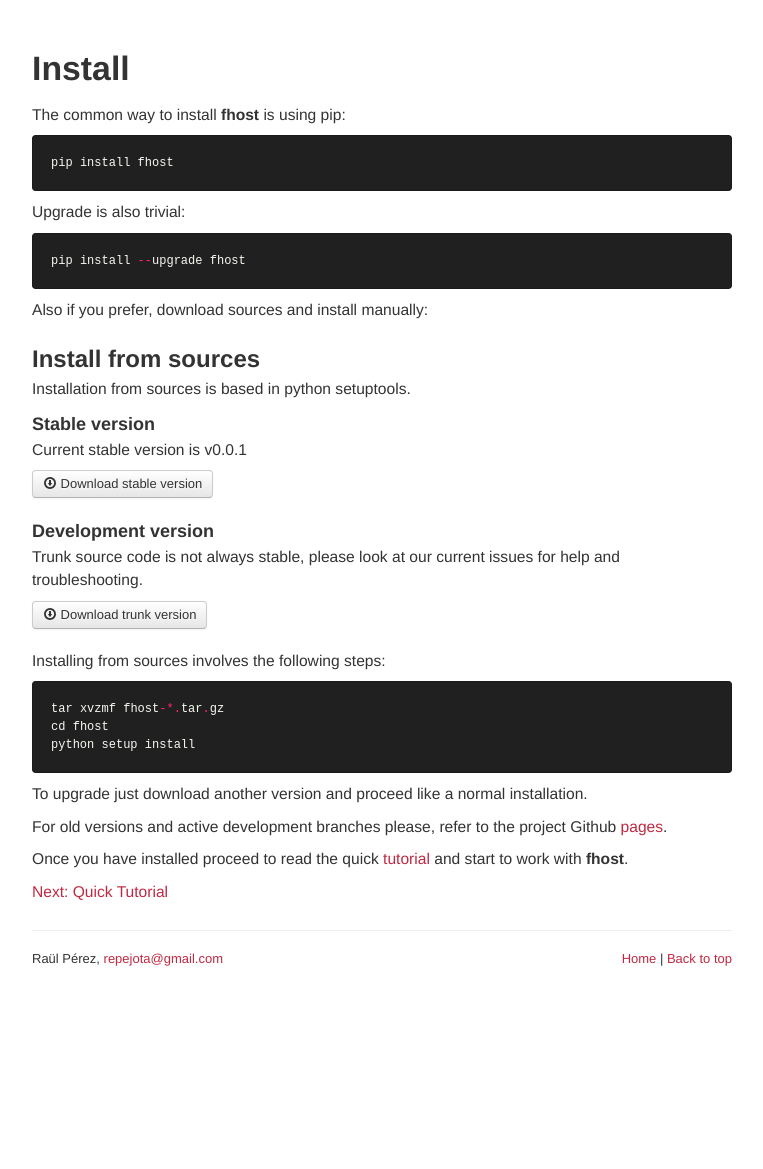
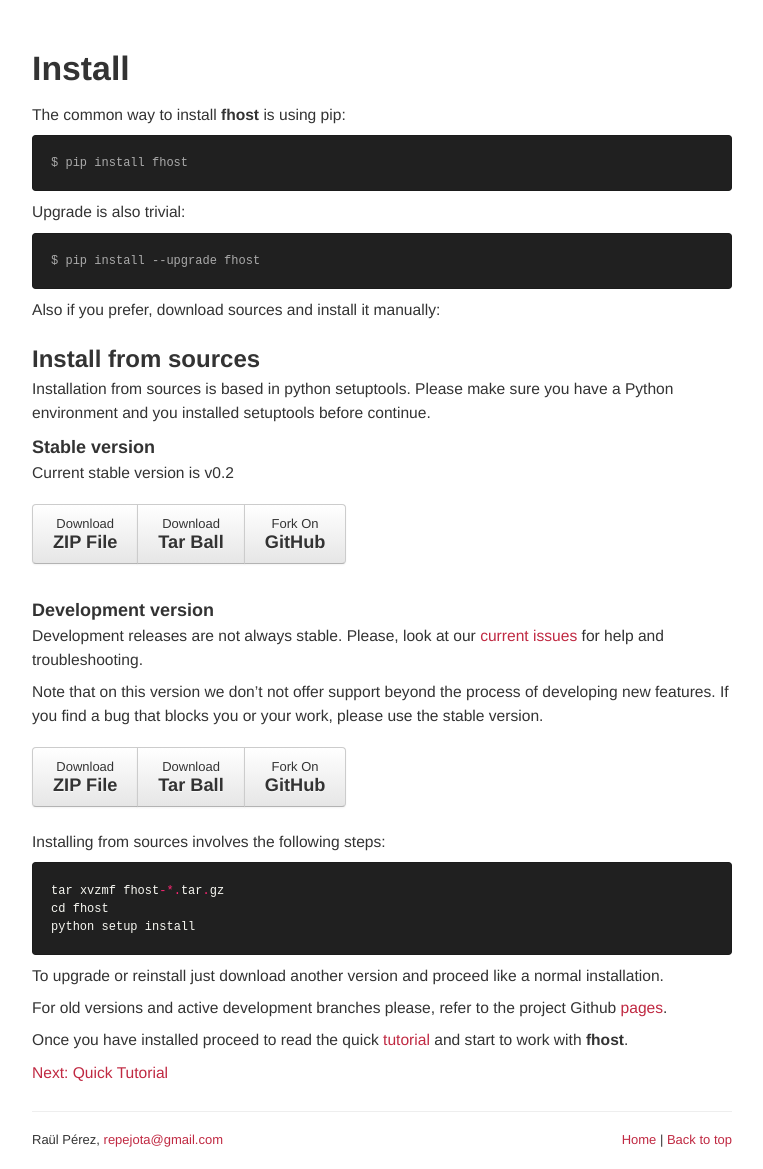
Before and after one commit to repejota/fhost, a Sphinx documentation site: the page built from docs/install.rst, in a window 1280 px wide. Shown: the whole page, without its empty margins (258-1021 px from the left). Built offline with Sphinx 7.4.7, drawn with Linux system fonts in a browser that asks for light colours; before the commit the page ends 988 px from its top, so only the background shows below that.

Commit message:
Some fixes before 0.2 release

```diff
--- a/README.rst
+++ b/README.rst
@@ -1,6 +1,6 @@
 fhost
 =====
 
-A python module that allows you to create, list, and modify Hosts file entries
+A python module that allows you to create, list, and modify local hosts file entries.
 
-`Learn more <http://github.com/repejota/fhost>`_.
+`Learn more <https://repejota.github.com/fhost>`_
--- a/docs/.themes/fhost/static/fhost.css
+++ b/docs/.themes/fhost/static/fhost.css
@@ -81,3 +81,26 @@
 [class^="icon-"], [class*=" icon-"] {
     background-image: url("glyphicons-halflings.png") !important;
 }
+
+div.download-buttons-home {
+    margin-top: 20px;
+}
+div.download-buttons-home div.current-version {
+    text-align: center;
+    font-size: 0.8em;
+}
+div.download-buttons-home div.current-version span.version {
+    font-weight: bold;
+    color: #666;
+}
+a.zip,
+a.tar,
+a.github {
+    padding: 10px 20px;
+    margin-bottom: 5px;
+}
+a.zip strong,
+a.tar strong,
+a.github strong {
+    font-size: 1.4em;
+}
--- a/docs/install.rst
+++ b/docs/install.rst
@@ -2,53 +2,55 @@
 Install
 =======
 
-The common way to install **fhost** is using pip:
+The common way to install **fhost** is using pip: ::
 
-::
+    $ pip install fhost
 
-    pip install fhost
+Upgrade is also trivial: ::
 
-Upgrade is also trivial:
+    $ pip install --upgrade fhost
 
-::
-
-    pip install --upgrade fhost
-
-Also if you prefer, download sources and install manually:
+Also if you prefer, download sources and install it manually:
 
 Install from sources
 --------------------
 
-Installation from sources is based in python setuptools.
+Installation from sources is based in python setuptools. Please make sure you
+have a Python environment and you installed setuptools before continue.
 
 Stable version
 ^^^^^^^^^^^^^^
 
-Current stable version is |version|
+Current stable version is v0.2
 
 .. raw:: html
 
-   <p style="margin-bottom: 20px">
-   <a href="" class="btn">
-   <i class="icon-download"></i>
-   Download stable version
-   </a>
-   </p>
+    <div class="btn-group download-buttons-home">
+    <a class="btn zip">Download<br/><strong>ZIP File</strong></a>
+    <a class="btn tar">Download<br/><strong>Tar Ball</strong></a>
+    <a class="btn github">Fork On<br/><strong>GitHub</strong></a>
+    </div>
+    <br/>
 
 Development version
 ^^^^^^^^^^^^^^^^^^^
 
-Trunk source code is not always stable, please look at our current issues
+Development releases are not always stable. Please, look at our
+`current issues <https://github.com/repejota/fhost/issues>`_
 for help and troubleshooting.
+
+Note that on this version we don't not offer support beyond the
+process of developing new features. If you find a bug that blocks you
+or your work, please use the stable version.
 
 .. raw:: html
 
-   <p style="margin-bottom: 20px">
-   <a href="" class="btn">
-   <i class="icon-download"></i>
-   Download trunk version
-   </a>
-   </p>
+    <div class="btn-group download-buttons-home">
+    <a href="https://github.com/repejota/fhost/zipball/master" class="btn zip">Download<br/><strong>ZIP File</strong></a>
+    <a href="https://github.com/repejota/fhost/tarball/master" class="btn tar">Download<br/><strong>Tar Ball</strong></a>
+    <a href="https://github.com/repejota/fhost/fork" class="btn github">Fork On<br/><strong>GitHub</strong></a>
+    </div>
+    <br/>
 
 
 Installing from sources involves the following steps:
@@ -59,7 +61,7 @@
     cd fhost
     python setup install
 
-To upgrade just download another version and proceed like a normal
+To upgrade or reinstall just download another version and proceed like a normal
 installation.
 
 For old versions and active development branches please, refer to the
```
Also changed, not shown: docs/development.rst (deleted, +0 -11 lines), docs/index.rst (+17 -5 lines), docs/tutorial.rst (+4 -8 lines), setup.py (+16 -2 lines), docs/_static/fhost.ico, 7 other files.
